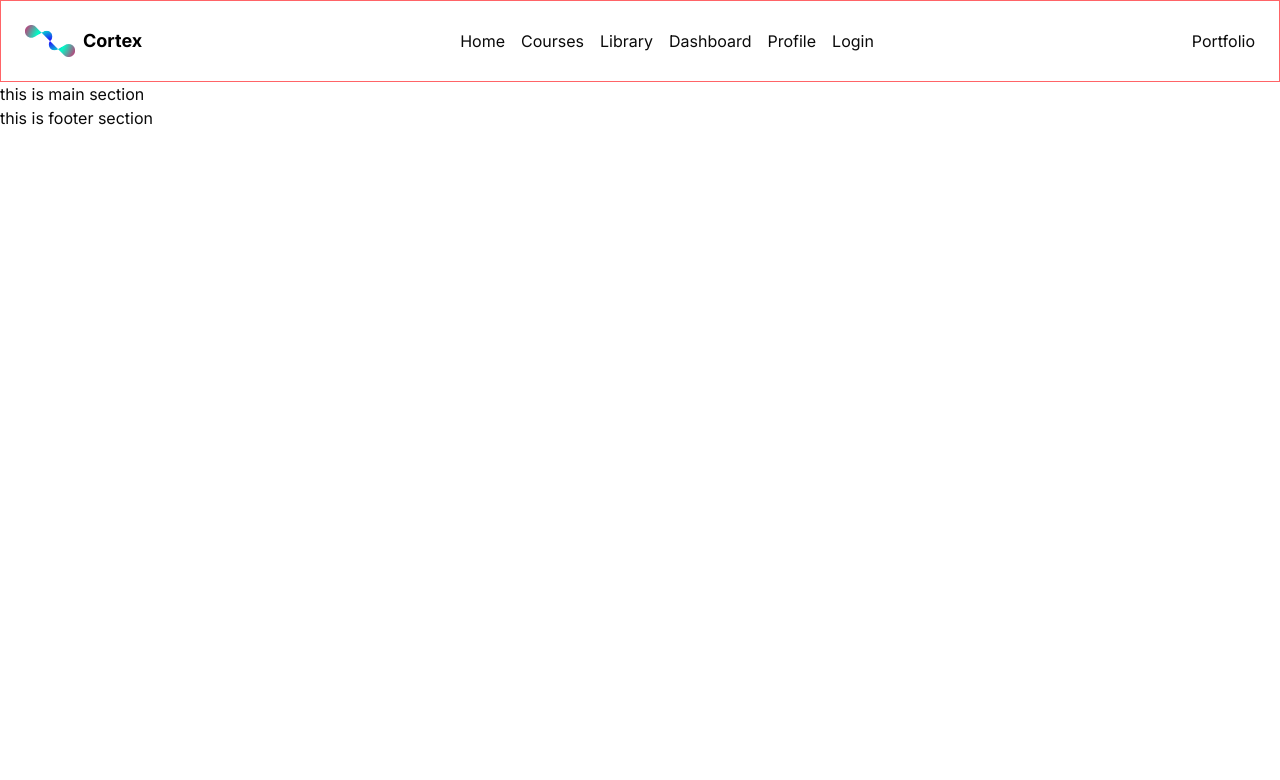
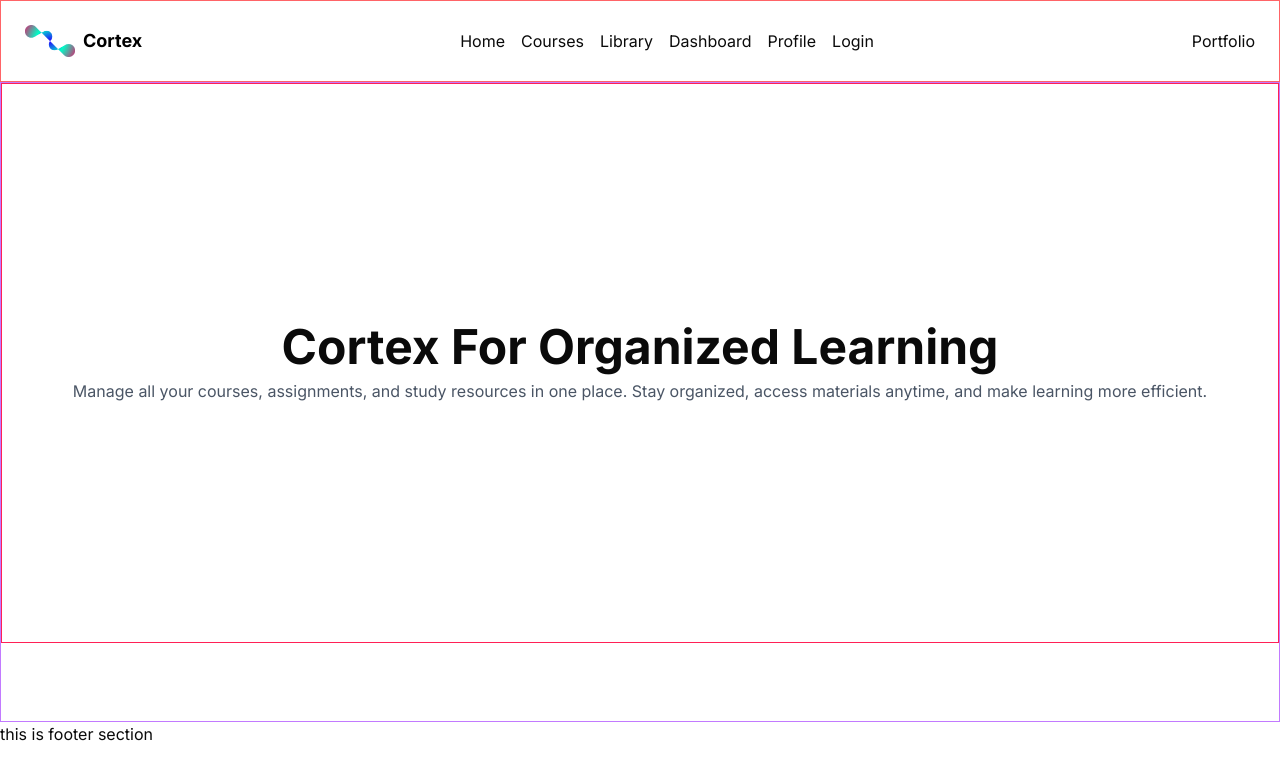
Before and after one commit to ArifMiah07/Cortex-Edu-client, a Next.js app: page / in a window 1280 px wide. Shown: the top 780 px of the page. Built offline with nearby package versions, Linux system fonts and the light colour scheme.

Commit message:
working on hero section

```diff
--- a/src/app/globals.css
+++ b/src/app/globals.css
@@ -120,3 +120,9 @@
     @apply bg-background text-foreground;
   }
 }
+
+.grad1 {
+  /* height: 100vh;
+  width: 100vw; */
+  background-image: radial-gradient(#2600FF, #00FFC8, #FF005E);
+}
--- a/src/app/layout.tsx
+++ b/src/app/layout.tsx
@@ -20,7 +20,7 @@ export default function RootLayout({
 }) {
   return (
     <html lang="en">
-      <body className={inter.className}>
+      <body className={`${inter.className} `}>
         {children}
         <Toaster richColors />
       </body>
--- a/src/app/page.tsx
+++ b/src/app/page.tsx
@@ -3,7 +3,7 @@ import Home from "@/components/home/home/Home";
 
 export default function HomePage() {
   return (
-    <div>
+    <div className="">
       <Home />
     </div>
   )
--- a/src/components/home/hero/HeroSection.tsx
+++ b/src/components/home/hero/HeroSection.tsx
@@ -1,4 +1,4 @@
-export default function HeroSection(){
+export default function HeroSection() {
   // todo: func
   // implement all functionalities here
   /* ==============================
@@ -19,11 +19,16 @@ export default function HeroSection(){
             | This section will use in home page
             | This section must have to be modern, clean, polished, soft high contrast
         --------------------------*/
-        <section>
+    <section className="w-full min-h-[80vh] border border-purple-400">
       {/* Heading */}
-            <div>
-                <h1>Manage Your Course and Learning Resources in a Single Place</h1>
+      <div className="w-full h-[70vh] flex flex-col p-3 lg:p-6 items-center justify-center border border-rose-500">
+        <h1 className=" text-2xl lg:text-5xl 2xl:text-7xl font-bold">Cortex For Organized Learning</h1>
+        <p className="mt-2  text-gray-600">
+          Manage all your courses, assignments, and study resources in one
+          place. Stay organized, access materials anytime, and make learning
+          more efficient.
+        </p>
       </div>
     </section>
-    )
+  );
 }
--- a/src/components/home/home/Home.tsx
+++ b/src/components/home/home/Home.tsx
@@ -1,4 +1,5 @@
 import Navbar from "@/components/shared/navbar/Navbar";
+import HeroSection from "../hero/HeroSection";
 
 export default function Home(){
     return(
@@ -6,8 +7,8 @@ export default function Home(){
         <header>
             <Navbar></Navbar>
         </header>
-        <main>
-            <h2>this is main section</h2>
+        <main className="">
+            <HeroSection />
         </main>
         <footer>
             <h3>this is footer section</h3>
--- a/src/components/shared/navbar/Navbar.tsx
+++ b/src/components/shared/navbar/Navbar.tsx
@@ -41,8 +41,7 @@ export default function Navbar() {
     </>
   );
 
-  const a = Array(10).fill(0);
-  console.log(a);
+
 
   return (
     // This is Navbar
```
Lines whose indentation alone changed are shown as unchanged.
